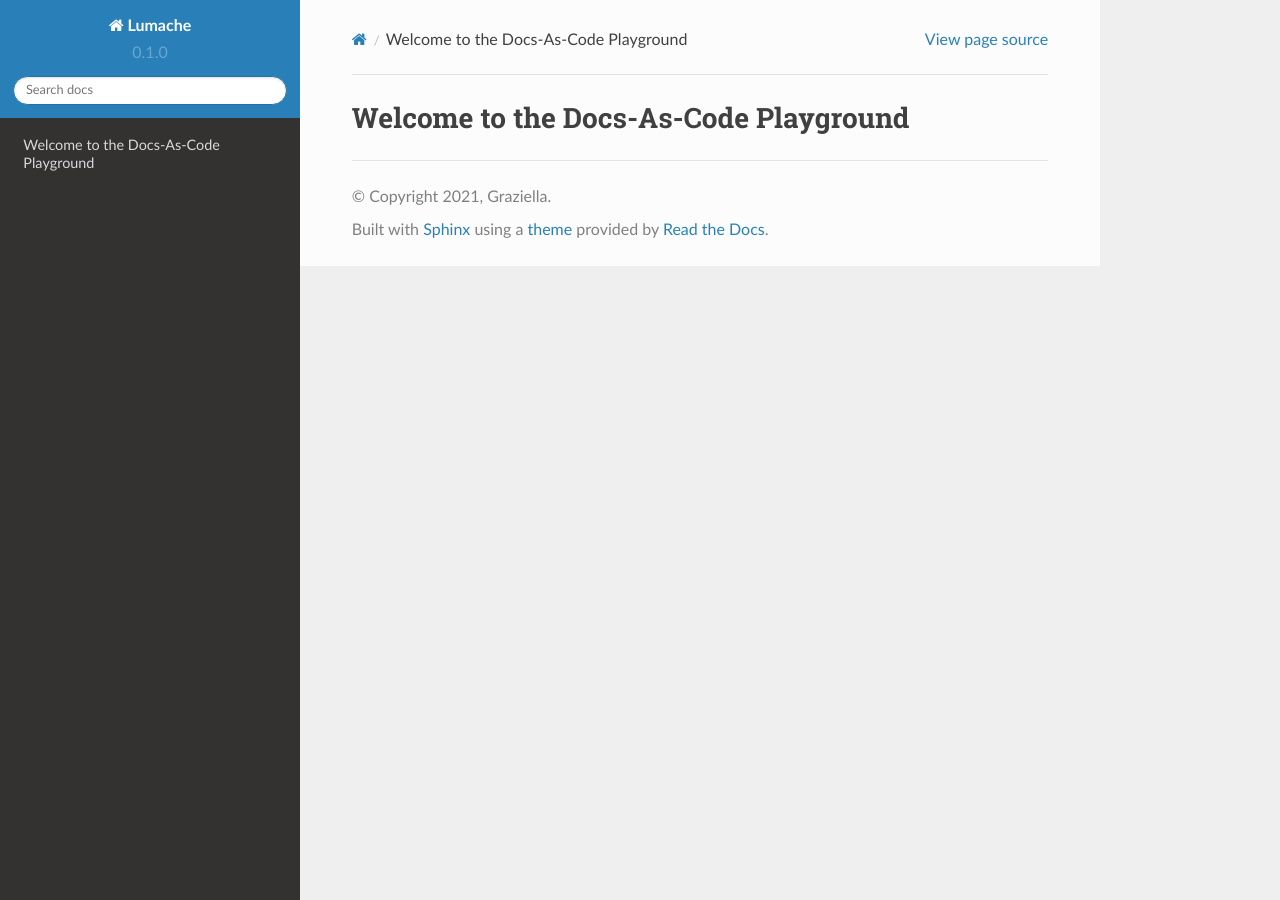
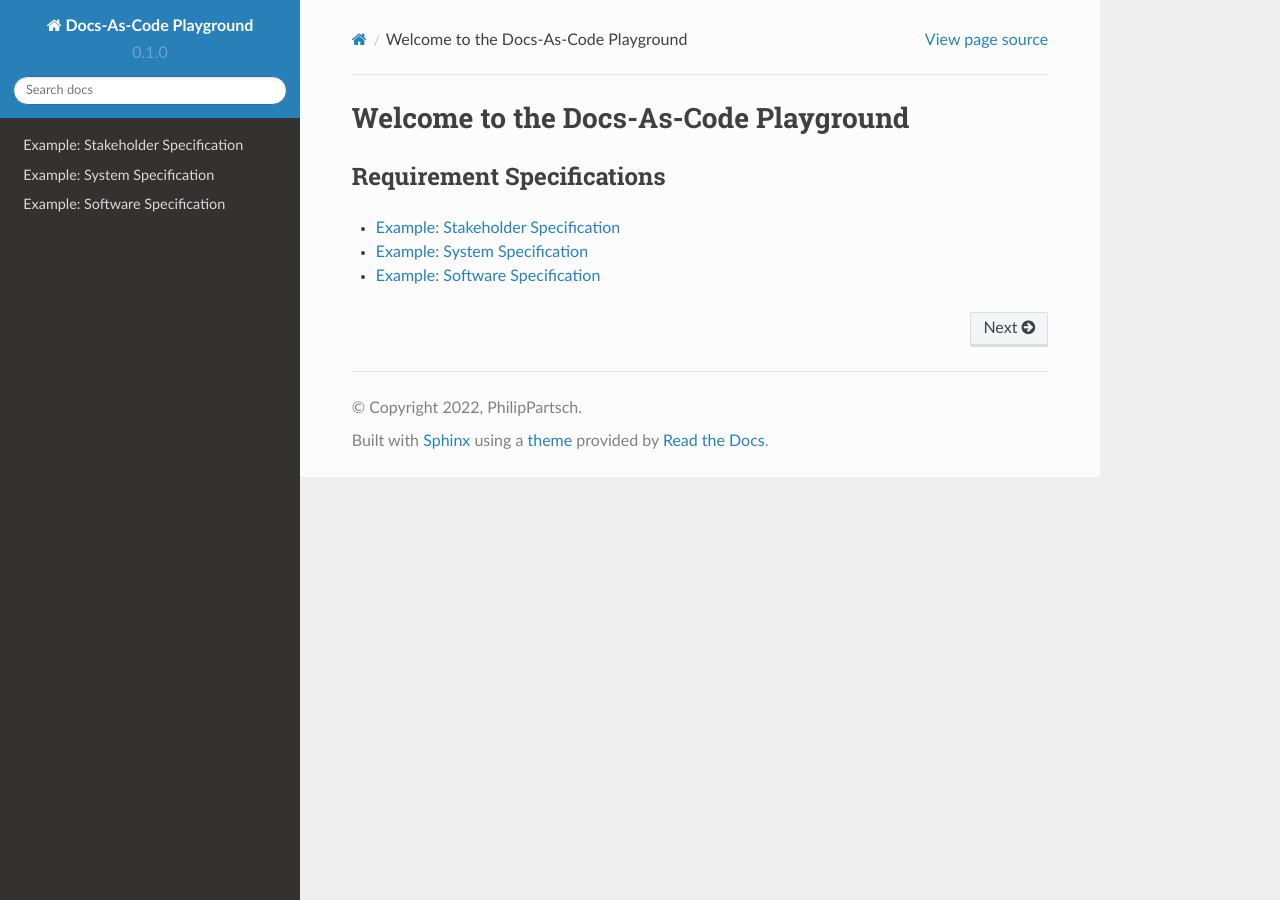
Before and after one commit to PhilipPartsch/docs-as-code-playground, a Sphinx documentation site: the page built from docs/index.rst, in a window 1280 px wide. Built offline with Sphinx 7.4.7 and the Read the Docs theme 2.0.0, drawn with Linux system fonts in a browser that asks for light colours.

Commit message:
added requirements

```diff
--- a/docs/conf.py
+++ b/docs/conf.py
@@ -5,9 +5,9 @@ import sys
 
 # -- Project information
 
-project = 'Lumache'
-copyright = '2021, Graziella'
-author = 'Graziella'
+project = 'Docs-As-Code Playground'
+copyright = '2022, PhilipPartsch'
+author = 'PhilipPartsch'
 
 release = '0.1'
 version = '0.1.0'
@@ -33,6 +33,7 @@ epub_show_urls = 'footnote'
 plantuml_path = os.path.join(os.path.dirname(__file__), "..", "tools", "plantuml.jar")
 print (plantuml_path)
 plantuml = 'java -Djava.awt.headless=true -jar %s' % plantuml_path
+plantuml_output_format = 'svg'
 
 # sphinx_needs configuration
 needs_id_regex = '^[A-Za-z0-9_]{3,}'
--- a/docs/index.rst
+++ b/docs/index.rst
@@ -1,3 +1,14 @@
 ######################################
 Welcome to the Docs-As-Code Playground
 ######################################
+
+
+Requirement Specifications
+==========================
+
+.. toctree::
+   :maxdepth: 1
+
+   requirements/stakeholder_specification
+   requirements/system_specification
+   requirements/software_specification
```
Also changed, not shown: README.rst (+2 -9 lines), docs/requirements/software_specification.rst (added, +14 -0 lines), docs/requirements/stakeholder_specification.rst (added, +14 -0 lines), docs/requirements/system_specification.rst (added, +14 -0 lines).
